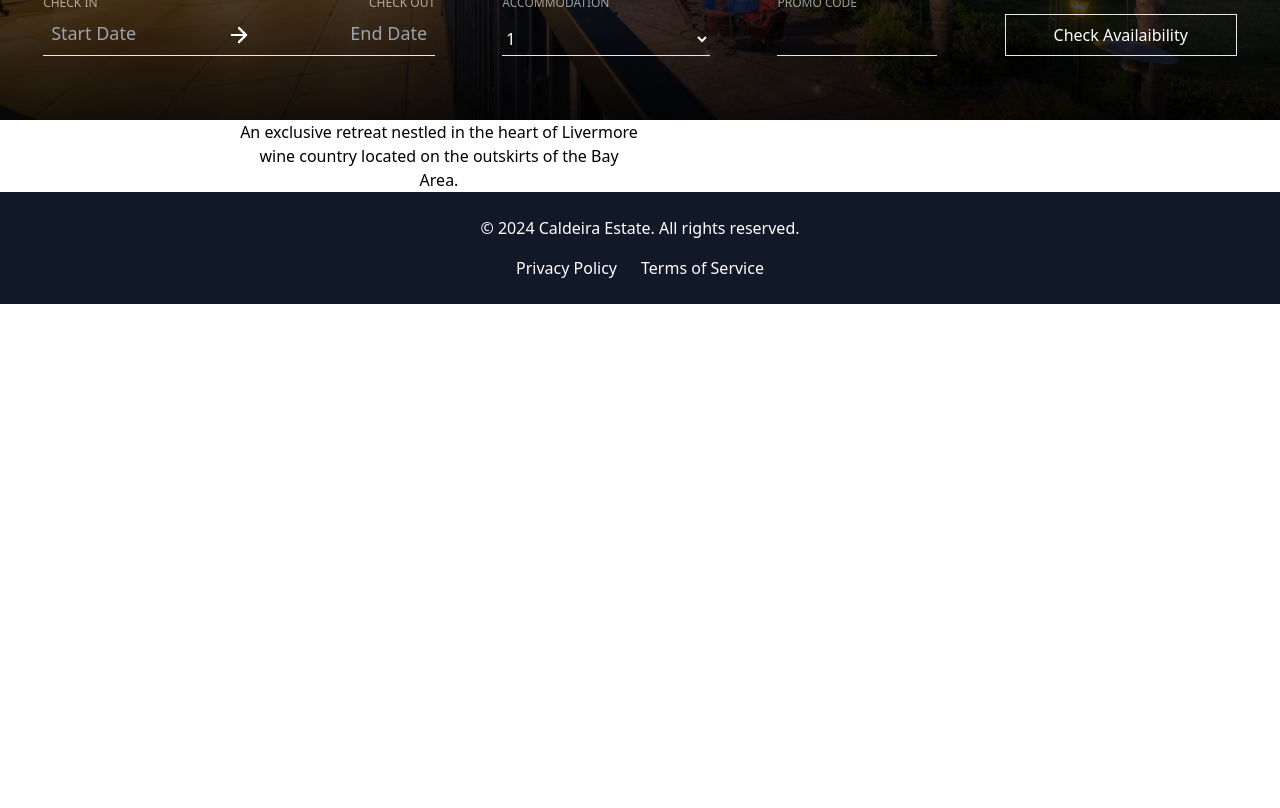
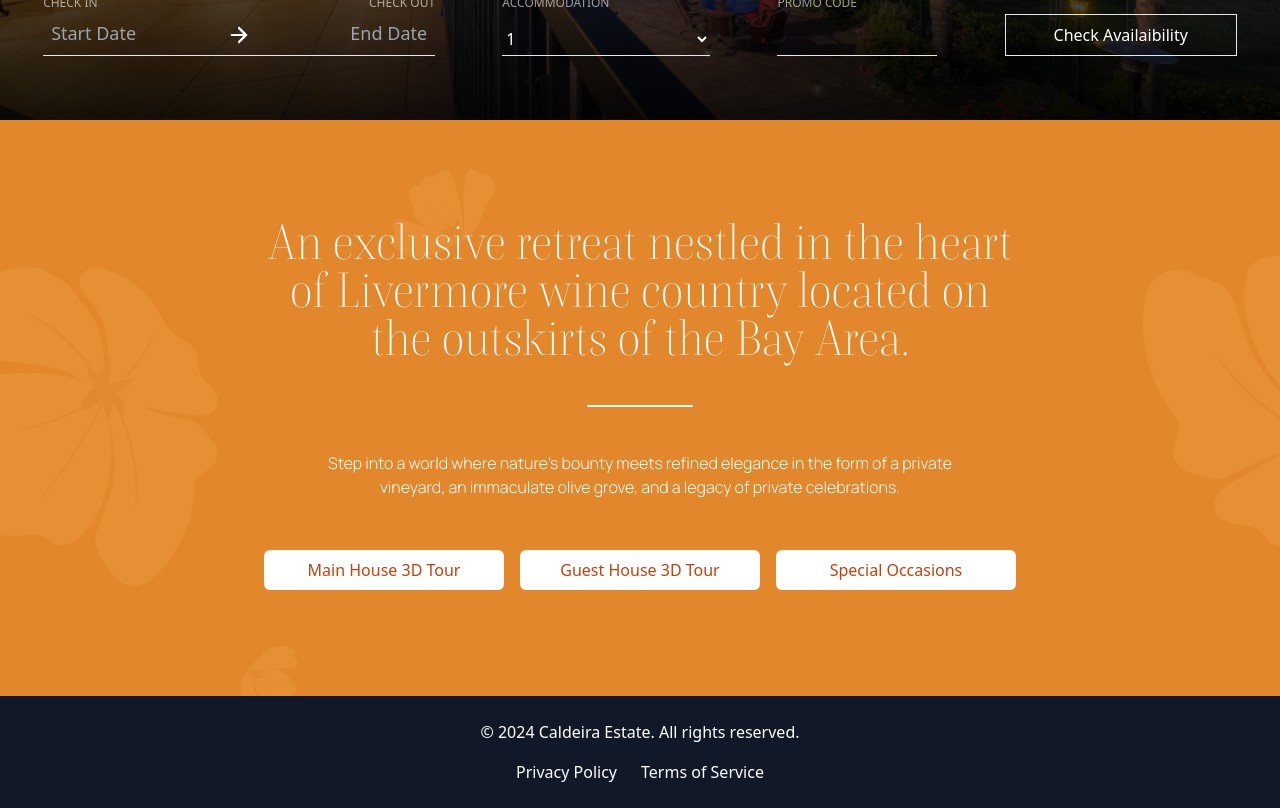
Before and after one commit to mihireshjoshi/Caldeira-Estate, a Next.js app in the folder caldeira_web/: page / in a window 1280 px wide. Shown: the part 680-1488 px from the top of the page. Before the commit the page ends 984 px from the top, so only its background shows below. Built offline with nearby package versions, Linux system fonts and the light colour scheme.

Commit message:
Quote Done

```diff
--- a/caldeira_web/src/app/globals.css
+++ b/caldeira_web/src/app/globals.css
@@ -43,19 +43,12 @@
   background: none;
 }
 
-/* .avail-info {
-  width: "70%";
-  max-width: 600px;
-  display: flex;
-  flex-direction: row;
-  justify-content: space-between;
-} */
-
-/* .avail-info {
-  max-width: 100%;
-  display: flex;
-  flex-wrap: wrap;
-} */
+.quote {
+  height: 576px;
+  justify-content: space-around;
+  padding: 6% 0%;
+  /* background-image: url('@/images/Flowers.png'); */
+}
 
 .avail-info {
   max-width: "80%";
--- a/caldeira_web/src/components/Quote.tsx
+++ b/caldeira_web/src/components/Quote.tsx
@@ -1,18 +1,29 @@
 "use client";
 
 import { useState } from "react";
+import Head from "next/head";
 
 export default function Quote() {
 
   const [header, setHeader] = useState<string>('An exclusive retreat nestled in the heart of Livermore wine country located on the outskirts of the Bay Area.');
+  const [content, setContent] = useState<string>("Step into a world where nature's bounty meets refined elegance in the form of a private vineyard, an immaculate olive grove, and a legacy of private celebrations.");
 
     return (
-      <section className="flex flex-col items-center">
+      <section className="quote flex flex-col" style={{backgroundImage: "url('/images/Flowers.png')"}}>
+        <Head>
+            <link href="https://fonts.googleapis.com/css2?family=Julius+Sans+One&family=Manrope:wght@200..800&display=swap" rel="stylesheet" />
+        </Head>
         <div>
-          <p className="sm:w-1/2 text-center">{header}</p>
+          <p className="sm:w-1/2 lg:w-3/5 text-center mx-auto lg:text-5xl md:text-4xl sm:text-3xl text-2xl text-white" style={{ fontFamily: "'Boska', serif" }}>{header}</p>
         </div>
+        <hr className="border-t-2 border-white w-1/12 mx-auto" />
         <div>
-
+          <p className="sm:w-1/3 lg:w-1/2 text-center mx-auto text-base font-light text-white" style={{ fontFamily: "'Manrope', sans-serif" }}>{content}</p>
+        </div>
+        <div className="flex flex-row flex-wrap  mx-auto sm:w-1/2 lg:w-3/5 justify-around ">
+          <button className="mx-2 my-2 w-60 lg:px-8 py-2 bg-white rounded-md text-orange-700">Main House 3D Tour</button>
+          <button className="mx-2 my-2 w-60 lg:px-8 py-2 bg-white rounded-md text-orange-700">Guest House 3D Tour</button>
+          <button className="mx-2 my-2 w-60 lg:px-8 py-2 bg-white rounded-md text-orange-700">Special Occasions</button>
         </div>
       </section>
     );
```
Also changed, not shown: caldeira_web/public/images/Flowers.png (added), caldeira_web/public/images/landing_c.png (added).
